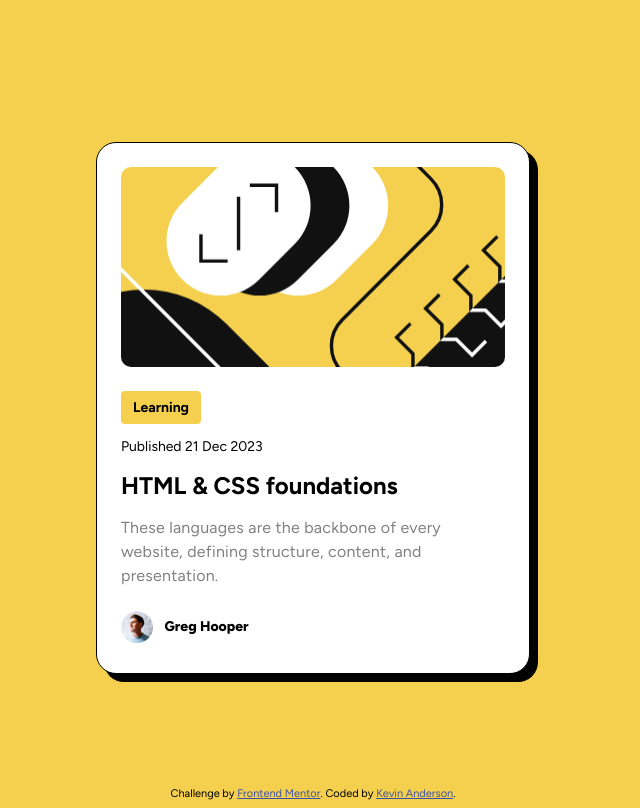
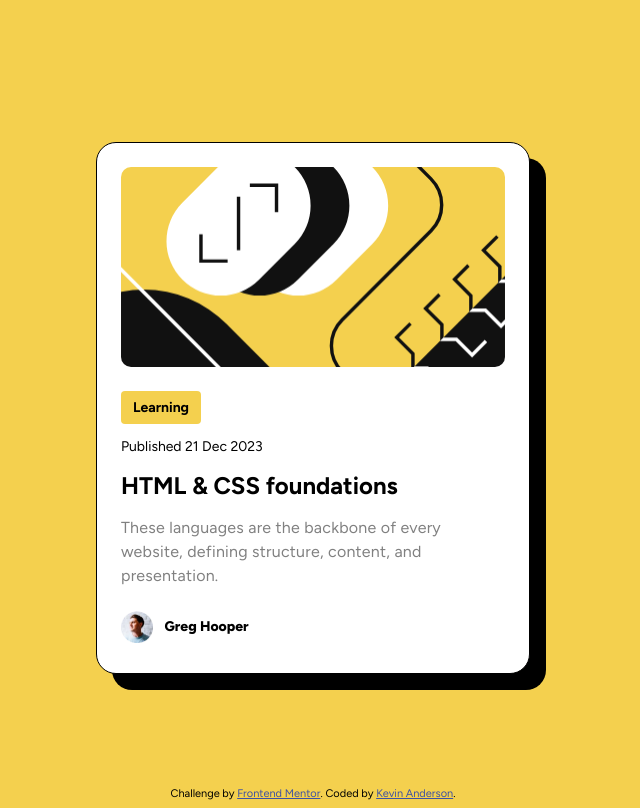
Before and after one commit to kevincanderson/FMLP002_blog-preview-card-main, a plain HTML site: page index.html in a window 1280 px wide. In both pictures the pointer is over the element 640 px from the left and 408 px from the top of the page. Shown: the whole page, without its empty margins (327-967 px from the left). Drawn offline with Linux system fonts and the light colour scheme.

Commit message:
fixed hover on card

```diff
--- a/css/style.css
+++ b/css/style.css
@@ -101,6 +101,10 @@ footer {
         cursor: pointer;
     }
 
+    .component:hover {
+        box-shadow: 16px 16px #000;
+    }
+
     .tag-button {
         font-size: .875rem;
         padding: .5rem .75rem;
```
